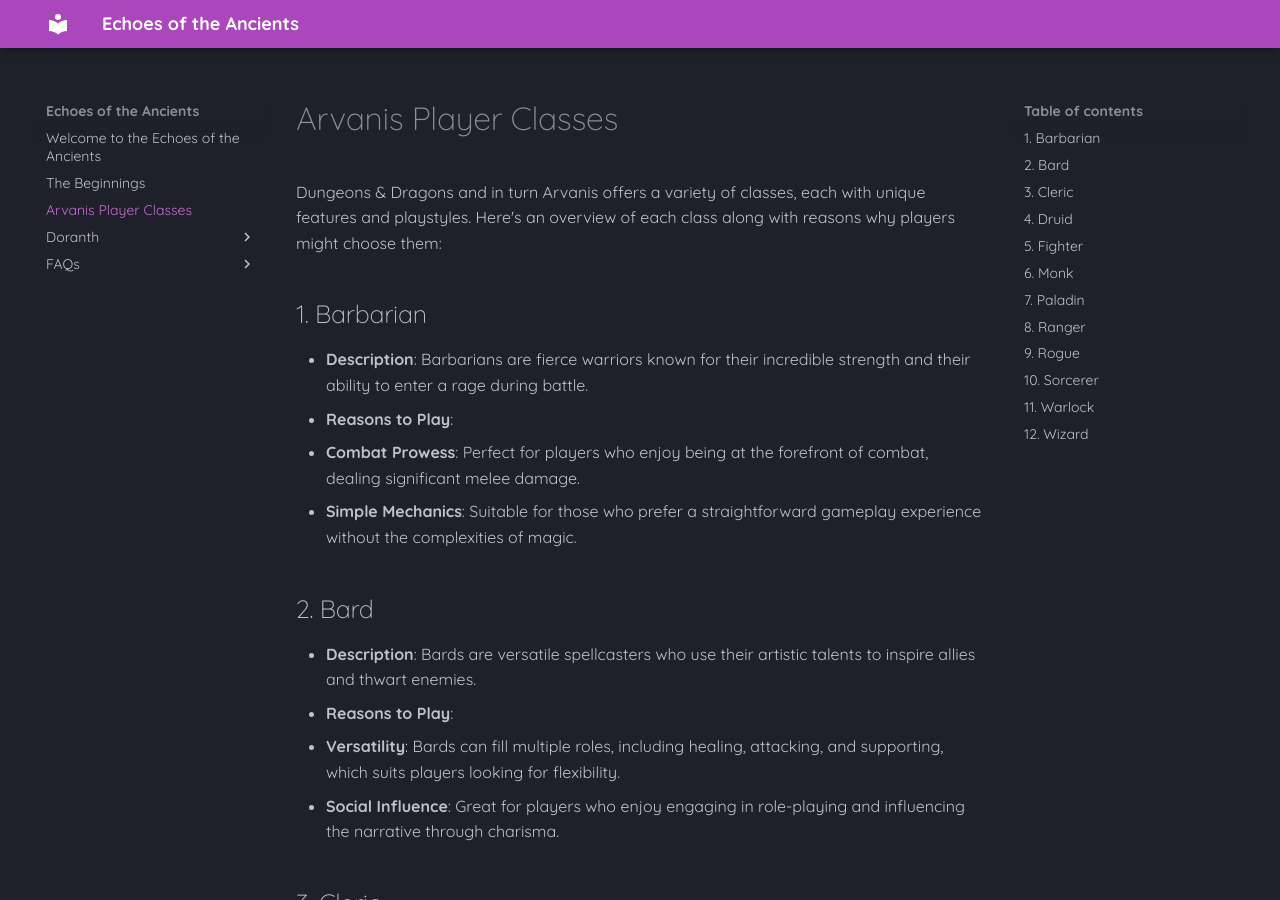
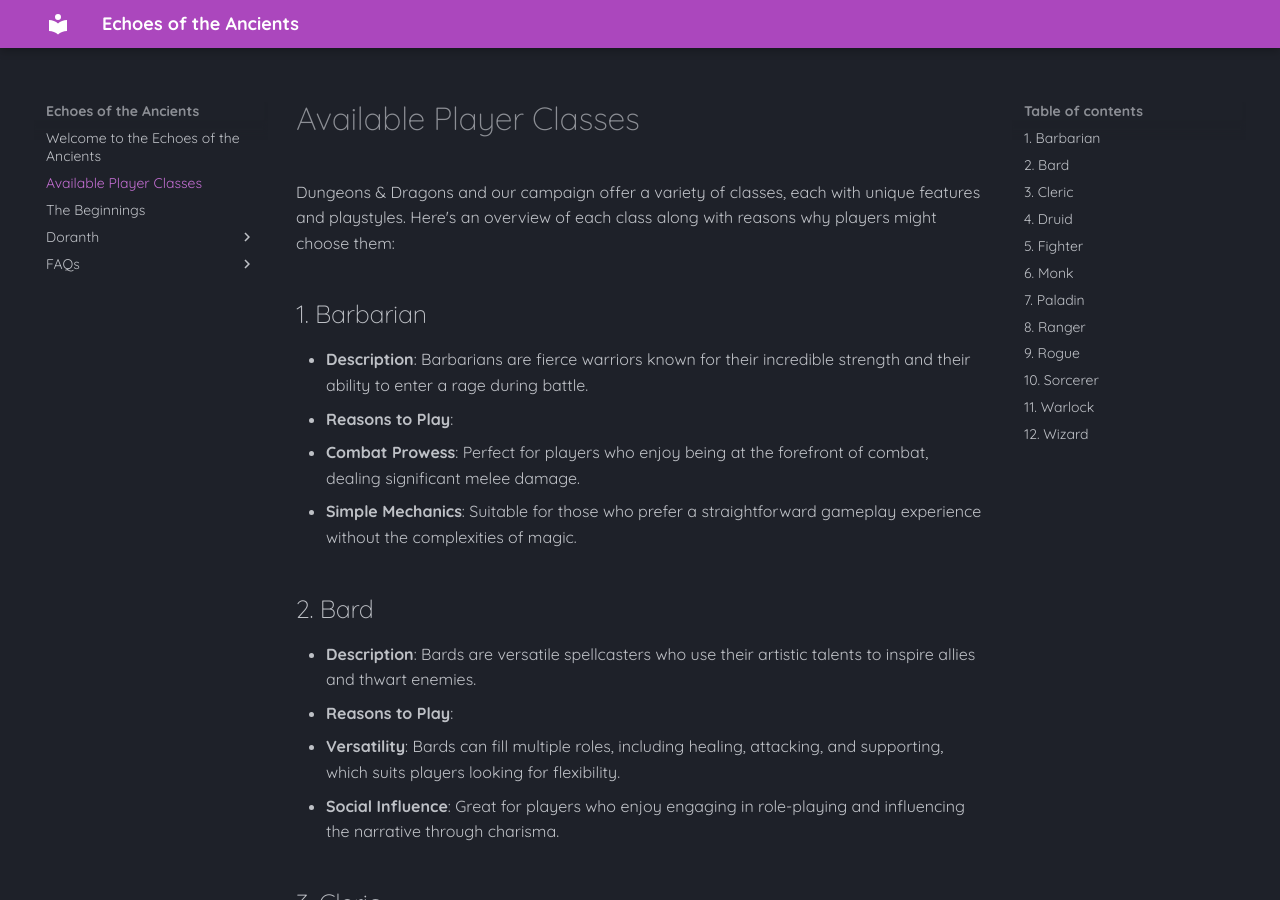
Before and after one commit to Bomchoo/Arvanis-Wiki, an MkDocs documentation site: the page built from docs/Classes..md, in a window 1280 px wide and 900 px high. Built offline with MkDocs 1.6.1 and Material for MkDocs 9.7.7, drawn with Linux system fonts in a browser that asks for light colours; some of the changed text lies outside the part shown.

Commit message:
Updates + Changes

```diff
--- a/docs/player-classes.md
+++ b/docs/Classes..md
@@ -1,6 +1,6 @@
-# Arvanis Player Classes
+# Available Player Classes
 
-Dungeons & Dragons and in turn Arvanis offers a variety of classes, each with unique features and playstyles. Here's an overview of each class along with reasons why players might choose them:
+Dungeons & Dragons and our campaign offer a variety of classes, each with unique features and playstyles. Here's an overview of each class along with reasons why players might choose them:
 
 ## 1. Barbarian
 - **Description**: Barbarians are fierce warriors known for their incredible strength and their ability to enter a rage during battle.
```
Also changed, not shown: docs/Doranth/People of Doranth/People-of-Doranth.md (added, +18 -0 lines), docs/Doranth/People of Doranth/index.md (added, +18 -0 lines), docs/Opening-Quest-and-Hints.md (renamed from docs/opening-quests.md).
